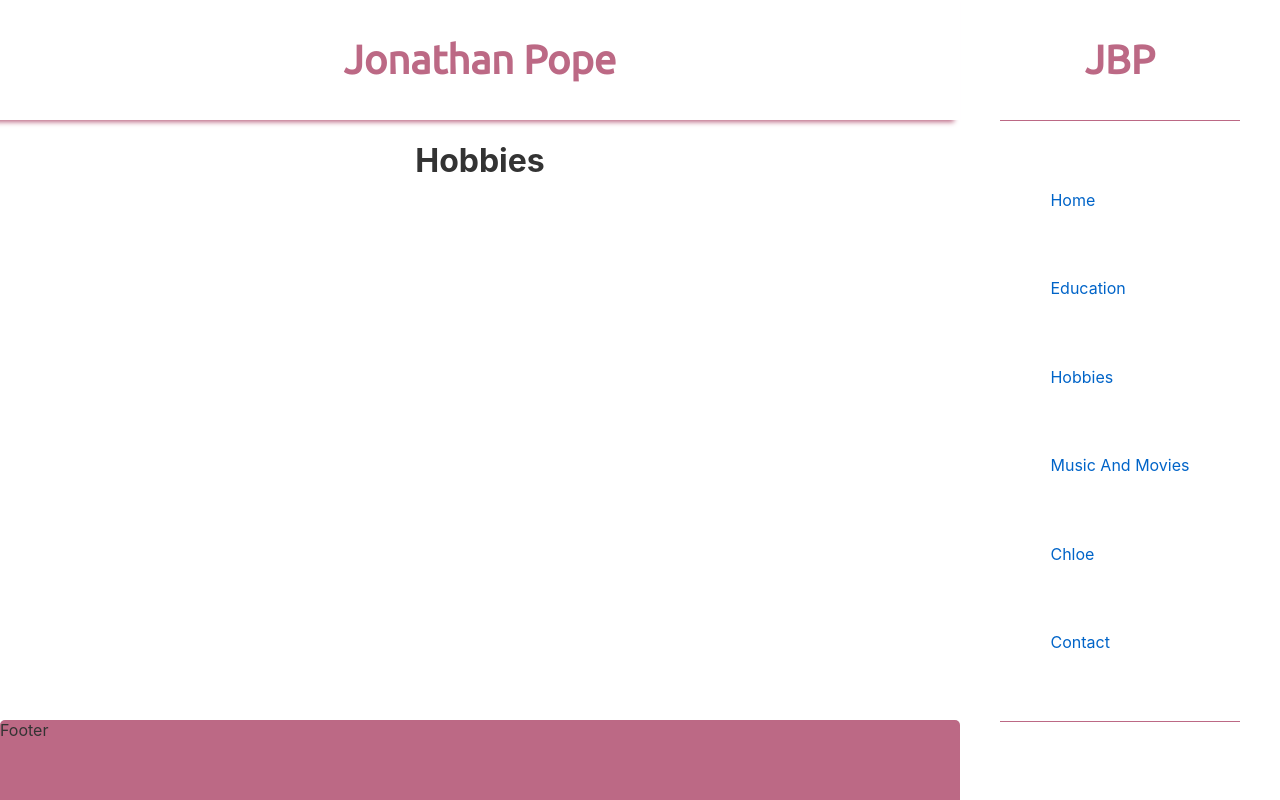
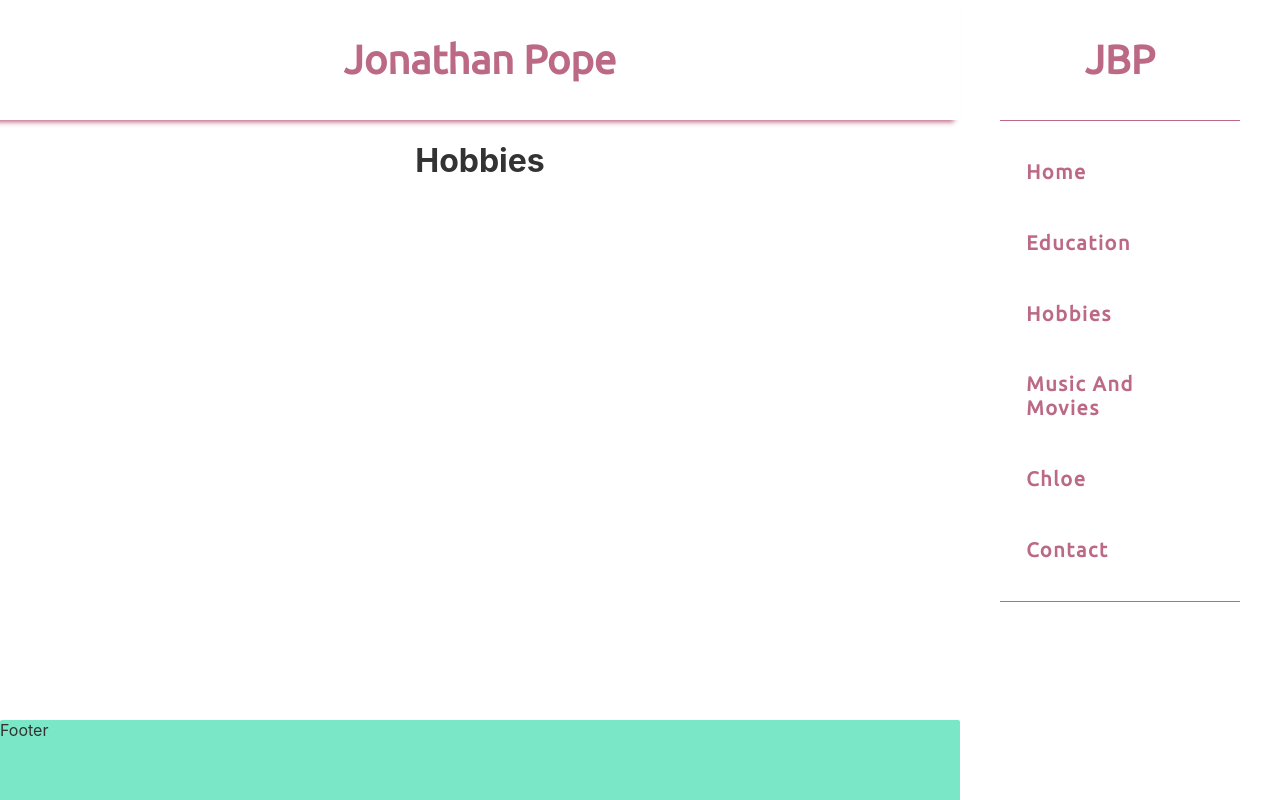
Before and after one commit to popejb1116/jbp-website-ui, a Svelte app: page /hobbies in a window 1280 px wide. Built offline with nearby package versions, Linux system fonts and the light colour scheme.

Commit message:
Styling edits: Add accent border to card and changed footer to accent background

```diff
--- a/public/global.css
+++ b/public/global.css
@@ -12,7 +12,7 @@ body {
 	font-family: -apple-system, BlinkMacSystemFont, "Segoe UI", Roboto, Oxygen-Sans, Ubuntu, Cantarell, "Helvetica Neue", sans-serif;
 }
 
-a {
+/* a {
 	color: rgb(0,100,200);
 	text-decoration: none;
 }
@@ -23,7 +23,7 @@ a:hover {
 
 a:visited {
 	color: rgb(0,80,160);
-}
+} */
 
 label {
 	display: block;
@@ -62,18 +62,31 @@ button:focus {
 }
 
 /* CUSTOM SVELTE-ROUTER LINK STYLING */
+a {
+   display: flex;
+   align-items: center;
 
-/* <style>
-   a {
-      color: var(--theme-primary);
-
-      margin: 0.5rem 0;
+   padding: 0.5rem;
+   width: 75%;
 
    font-size: 1.25rem;
    font-weight: bolder;
+   font-family: 'Ubuntu', sans-serif;
    letter-spacing: 0.1rem;
-      font-family: 'Ubuntu', sans-serif;
    text-decoration: none;
+
+   transition: transform 0.25s, color 0.25s;
+   transform: translateX(0);
+   color: var(--theme-primary);
+}
+a:hover {
+   transform: translate(8px);
+   color: var(--theme-accent);
+}
+a:focus {
+   outline: none;
+   background: var(--theme-primary-glass);
+   border-radius: 5px;
 }
 
 @media (max-width: 1000px) {
@@ -81,10 +94,11 @@ button:focus {
       font-size: 1rem;
    }
 }
-</style> */
 
 
 /* GLOBAL THEME */
 * {
    --theme-primary: #BC6985;
+   --theme-primary-glass: rgba(188, 105, 133, 0.1);
+   --theme-accent: #7AE7C7;
 }
--- a/src/layout/aside/Aside.svelte
+++ b/src/layout/aside/Aside.svelte
@@ -24,7 +24,7 @@
       justify-content: space-evenly;
       align-items: flex-start;
 
-      height: 75%;
+      height: 60vh;
       padding: 0 1rem;
    }
    /* CONVERT TO MOBILE NAV AND USE ASIDE FOR SOCIAL MEDIA LINKS ONLY */
--- a/src/layout/footer/Footer.svelte
+++ b/src/layout/footer/Footer.svelte
@@ -1,9 +1,9 @@
 <style>
    .footer {
       grid-area: foot;
-      background: var(--theme-primary);
-      border-top-left-radius: 5px;
-      border-top-right-radius: 5px;
+      background: var(--theme-accent);
+      border-top-left-radius: 2px;
+      border-top-right-radius: 2px;
    }
 </style>
 
--- a/src/layout/pages/Card.svelte
+++ b/src/layout/pages/Card.svelte
@@ -10,7 +10,9 @@
 
       background: var(--theme-primary);
       margin: 0.75rem 0;
-      border-radius: 5px;
+      border-radius: 2px;
+      box-shadow: 2px 2px 4px black;
+      box-shadow: 2px 2px 4px var(--theme-primary);
    }
 </style>
 
--- a/src/layout/pages/home/Home.svelte
+++ b/src/layout/pages/home/Home.svelte
@@ -7,8 +7,8 @@
    img {
       width: 100%;
       height: auto;
-      border-top-left-radius: 5px;
-      border-top-right-radius: 5px;
+      border-top-left-radius: 2px;
+      border-top-right-radius: 2px;
    }
    div {
       color: white;
@@ -19,6 +19,8 @@
       flex-flow: column nowrap;
       justify-content: flex-start;
       align-items: flex-start;
+
+      border-top: solid 3px var(--theme-accent);
    }
    .top {
       margin-top: 2rem;
--- a/src/navigation/MobileNav.svelte
+++ b/src/navigation/MobileNav.svelte
@@ -15,7 +15,7 @@
 
       height: 85vh;
       width: 50vw;
-      background: white;
+      background: var(--theme-accent);
 
       position: absolute;
       top: 15vh;
```
Lines whose indentation alone changed are shown as unchanged.
